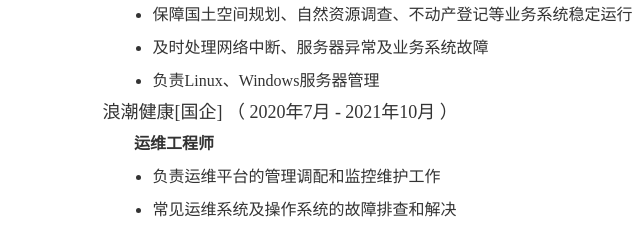
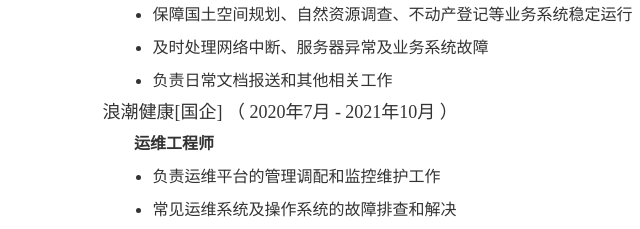
Before and after one commit to gaoljhy/zh, a plain HTML site: page index.html in a window 1280 px wide. Shown: the part 1103-1332 px from the top of the page, 0-640 px from the left. Drawn offline with nearby package versions, Linux system fonts and the light colour scheme.

Commit message:
Replace server management responsibility with documentation tasks

```diff
--- a/index.html
+++ b/index.html
@@ -72,7 +72,7 @@
             <li>负责机房Linux、Windows Server 服务器日常维护</li>
             <li>保障国土空间规划、自然资源调查、不动产登记等业务系统稳定运行</li>
             <li>及时处理网络中断、服务器异常及业务系统故障</li>
-            <li>负责Linux、Windows服务器管理</li>
+            <li>负责日常文档报送和其他相关工作</li>
         </ul>
         <h4>浪潮健康[国企] （ 2020年7月 - 2021年10月 ）</h4>
         <b>运维工程师</b>
```
